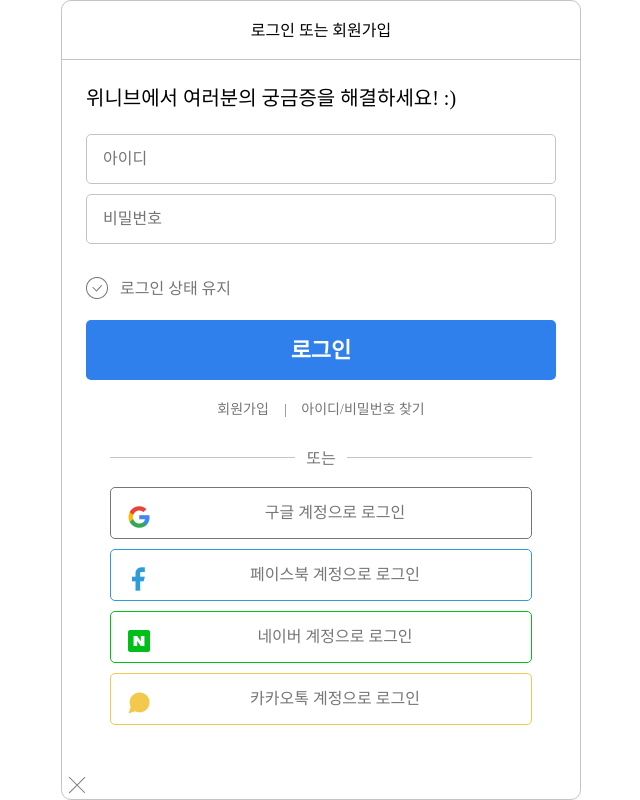
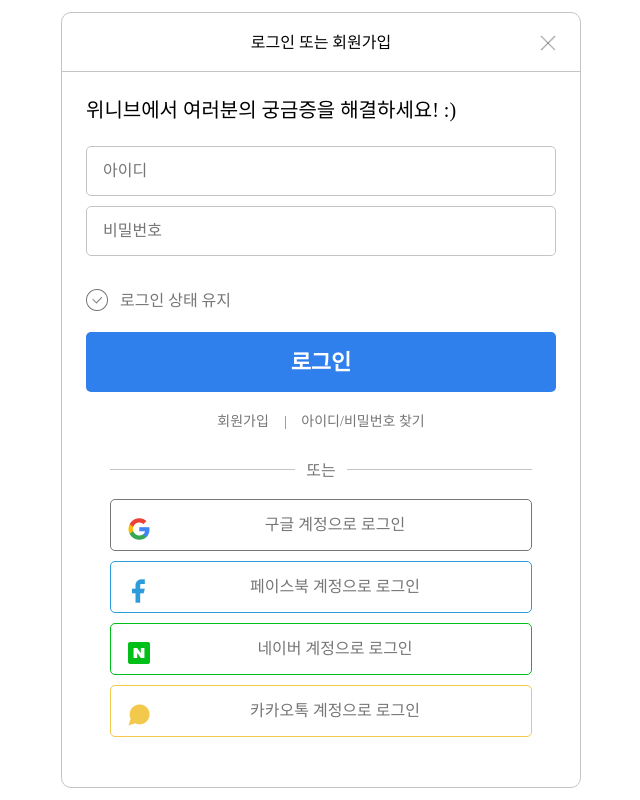
Before and after one commit to Jinnie-kim/FE_School-2, a plain HTML site: page 20220418~20220422/login-2/modal.html in a window 1280 px wide. Shown: the whole page, without its empty margins (319-959 px from the left). Drawn offline with Linux system fonts and the light colour scheme; a web font is replaced by a local one.

Commit message:
CSS: add close button style

```diff
--- a/20220418~20220422/login-2/modal.css
+++ b/20220418~20220422/login-2/modal.css
@@ -73,6 +73,10 @@
       width: 520px;
       border: 1px solid #c4c4c4;
       border-radius: 10px;
+  }
+
+  .login__form {
+    position: relative;
   }
 
   .login__form-title {
@@ -270,3 +274,17 @@
 .login__social .icon-kakao::before {
   background-position: -10px -10px;
 }
+
+.login__form .button-close {
+  position: absolute;
+  padding: 22px 24px;
+    top: 0;
+    right: 0;
+    z-index: 30;
+    background-color: transparent;
+}
+
+.login__form .button-close img{
+  width: 16px;
+  height: 16px;
+}
```
